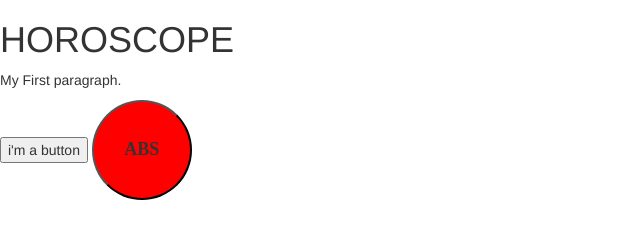
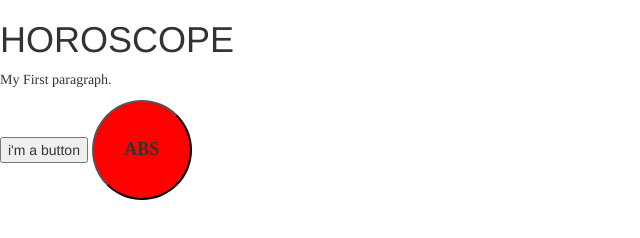
Before and after one commit to taylor12le/GWCFinalProject, a plain HTML site: page index.html in a window 1280 px wide. Shown: the full height of the page, 0-640 px from the left. Drawn offline with nearby package versions, Linux system fonts and the light colour scheme.

Commit message:
Update style.css

```diff
--- a/style.css
+++ b/style.css
@@ -13,3 +13,6 @@
   font-size: 18px;
    font-weight: bold;
 }
+p {
+    font-family: "Neue Helvetica", Times, serif;
+}
```
